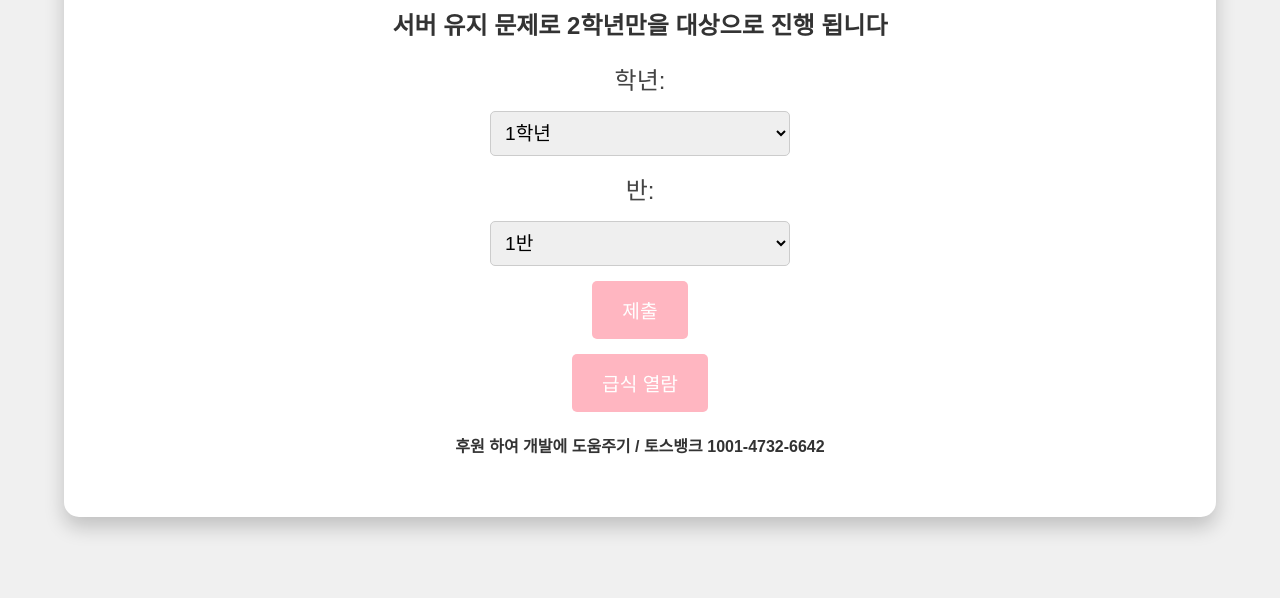
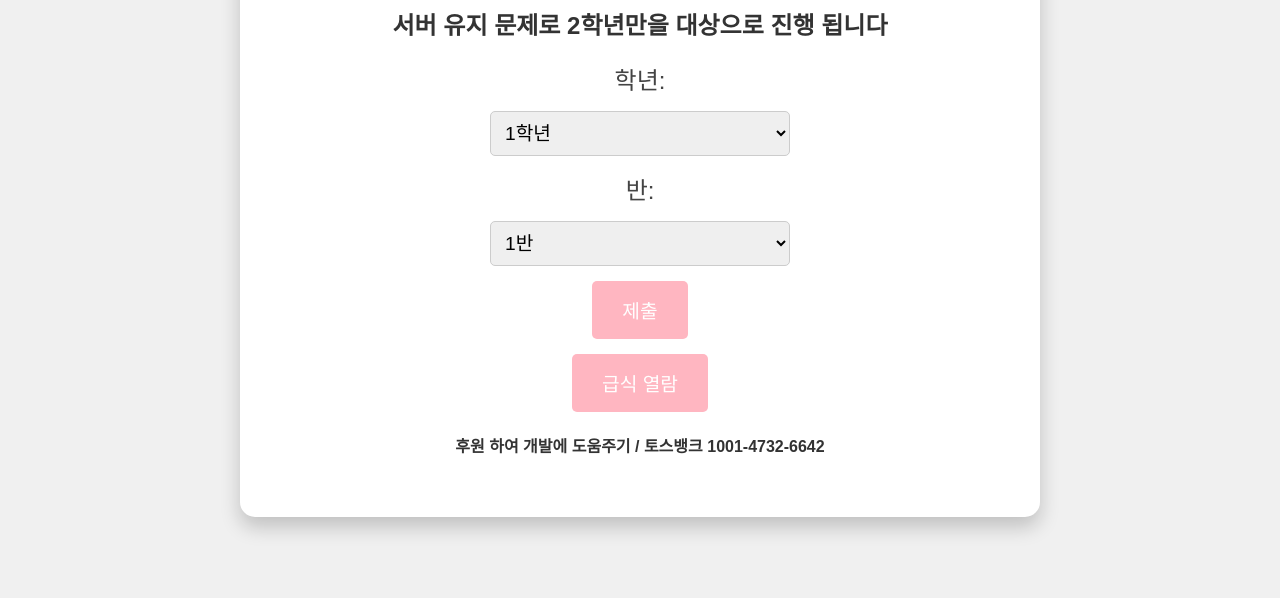
Before and after one commit to peropero1111/peropero1111.github.io, a plain HTML site: page index.html in a window 1280 px wide. Shown: the part 202-800 px from the top of the page. Drawn offline with Linux system fonts and the light colour scheme.

Commit message:
Update index.html

```diff
--- a/index.html
+++ b/index.html
@@ -2,7 +2,7 @@
 <html lang="en">
 <head>
     <title></title>
-   <style>
+  <style>
     body {
         font-family: Arial, sans-serif;
         margin: 0;
@@ -18,8 +18,8 @@
         padding: 40px;
         border-radius: 15px;
         box-shadow: 0 10px 20px rgba(0, 0, 0, 0.2);
-        width: 90%;
-        max-width: 1200px;
+        width: 70%; /* 이전 90%에서 줄였습니다 */
+        max-width: 800px; /* 최대 폭은 더 작게 */
         box-sizing: border-box;
         text-align: center;
     }
@@ -66,6 +66,7 @@
         box-shadow: 0 5px 15px rgba(0, 0, 0, 0.1);
     }
 </style>
+
     <script src="a.js"></script>
 </head>
 <body>
```
